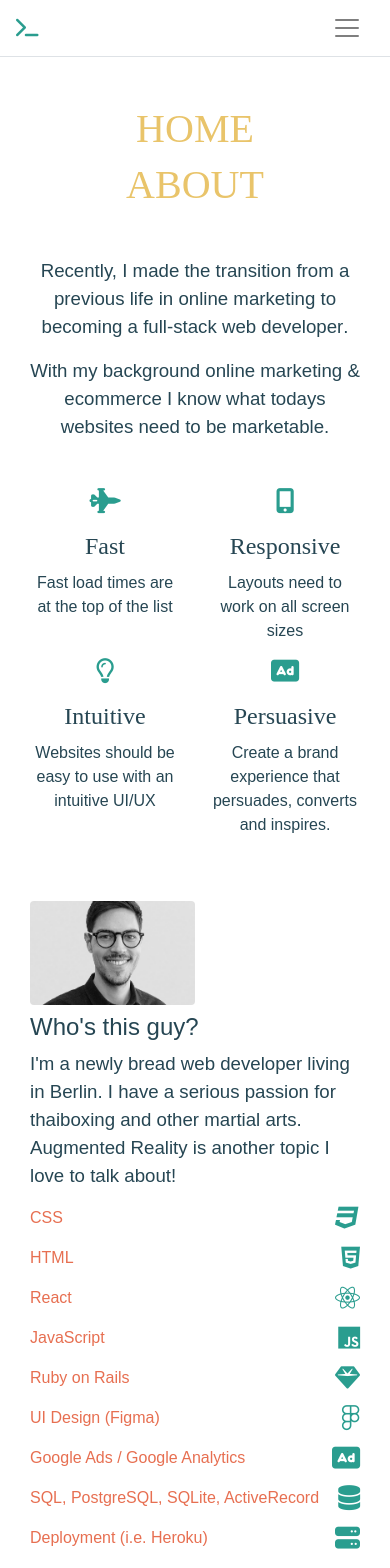
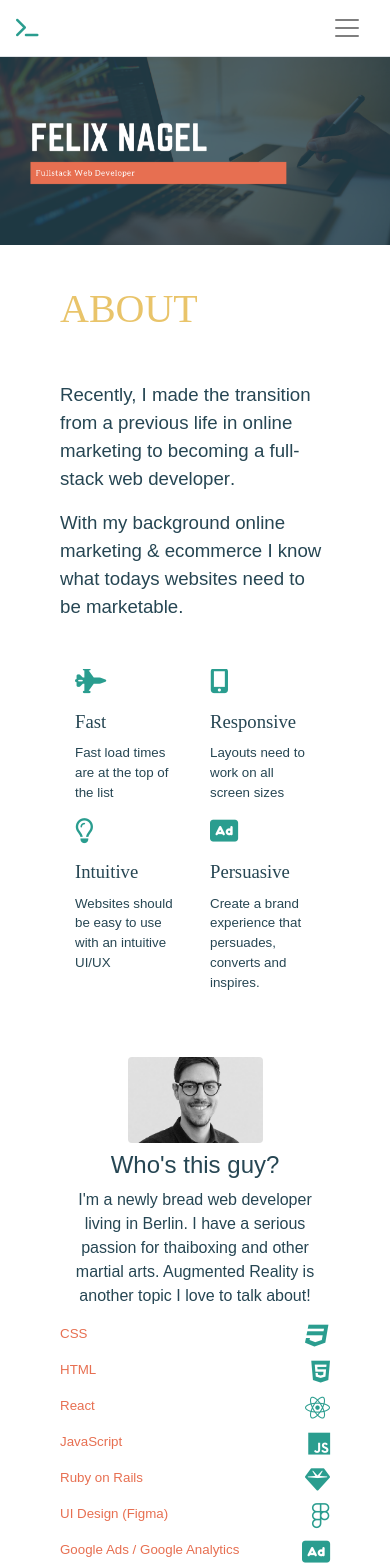
Before and after one commit to fenagel/portfolio, a React (Create React App) app: page / in a window 390 px wide. Shown: the top 1568 px of the page. Built offline with nearby package versions, Linux system fonts and the light colour scheme.

Commit message:
media queries

```diff
--- a/src/About.css
+++ b/src/About.css
@@ -2,8 +2,30 @@
   text-align: center;
 }
 
+.Animation {
+  animation-duration: 4s;
+  animation-name: slidein;
+  animation-iteration-count: 1;
+  overflow: hidden;
+  width: 100%;
+}
+
 .About-Card {
   font-size: 12pt;
+  position: absolute;
+  left: -1200px;
+  -webkit-animation: slide 1s forwards;
+  -webkit-animation-delay: 1.5s;
+  animation: slide 1s forwards;
+  animation-delay: 1.5s;
+}
+
+@-webkit-keyframes slide {
+    100% { left: 15px; }
+}
+
+@keyframes slide {
+    100% { left: 15px; }
 }
 
 .About-Label {
@@ -37,3 +59,25 @@
   object-fit: cover;
   width: 50%;
 }
+
+@media (max-width: 767.98px) {
+  .About {
+    text-align: left;
+  }
+
+  .About-Card {
+    font-size: 10pt;
+  }
+
+  .About-Label {
+    font-size: 14pt;
+  }
+
+  .Who-This {
+    font-size: 12pt;
+    text-align: center;
+  }
+  .Skill-Item {
+    font-size: 10pt;
+  }
+}
--- a/src/About.js
+++ b/src/About.js
@@ -2,16 +2,17 @@ import React from "react";
 import './About.css';
 import profile from './images/profile.jpg';
 import Image from 'react-bootstrap/Image';
+import Container from 'react-bootstrap/Container';
 import Row from 'react-bootstrap/Row';
 import Col from 'react-bootstrap/Col';
 
 function About(props) {
   return (
-    <div className="About">
+    <Container className="About">
       <h1 className="Header mb-5">ABOUT</h1>
       <p className="Header-p">Recently, I made the transition from a previous life in <strong>online marketing</strong> to becoming a <strong>full-stack web developer</strong>.</p>
       <p className="Header-p">With my background online marketing & ecommerce <strong>I know what todays websites need</strong> to be marketable.</p>
-      <Row className="align-items-start mt-5 mb-5">
+      <Row className="align-items-start mt-5 mb-5 Animation">
         <Col xs={6} md={3} className="About-Card">
           <i className="fas fa-fighter-jet"></i>
           <h4 className="About-Label">Fast</h4>
@@ -69,7 +70,7 @@ function About(props) {
             <i className="fas fa-ad"></i>
           </Row>
           <Row className="Skill-Item justify-content-between">
-            <p>SQL, PostgreSQL, SQLite, ActiveRecord</p>
+            <p>SQL, PostgreSQL, ActiveRecord</p>
             <i className="fas fa-database"></i>
           </Row>
           <Row className="Skill-Item justify-content-between">
@@ -79,7 +80,7 @@ function About(props) {
 
         </Col>
       </Row>
-    </div>
+    </Container>
 
   )
 }
--- a/src/App.css
+++ b/src/App.css
@@ -12,6 +12,7 @@
   color:#e9c46a;
   font-family:"Raleway-bold";
   font-size: 30pt;
+  padding-top: 40px;
 }
 
 .Header-p {
--- a/src/App.js
+++ b/src/App.js
@@ -2,7 +2,6 @@ import React from 'react';
 import './App.css';
 import { BrowserRouter, Route, Link } from 'react-router-dom';
 
-import Container from 'react-bootstrap/Container';
 import NavBar from 'react-bootstrap/NavBar';
 import Nav from 'react-bootstrap/Nav';
 
@@ -15,7 +14,7 @@ function App() {
   return (
     <BrowserRouter>
       <div className="App">
-      <NavBar className="border-bottom mb-5 App-Navbar" expand="lg" sticky="top" >
+        <NavBar className="border-bottom App-Navbar" expand="lg" sticky="top" >
               <NavBar.Brand><i className="fas fa-terminal"></i></NavBar.Brand>
               <NavBar.Toggle aria-controls="Navbar Toggle" className="border-0"/>
               <NavBar.Collapse id="navbar-toggle">
@@ -27,12 +26,10 @@ function App() {
                 </Nav>
               </NavBar.Collapse>
             </NavBar>
-        <Container fixed="top" fluid={false} >
           <Route exact path="/" component={Home} />
           <Route path="/about" component={About} />
           <Route path="/projects" component= {Projects} />
           <Route path="/resume" component={Resume} />
-        </Container>
       </div>
     </BrowserRouter>
   );
--- a/src/Home.css
+++ b/src/Home.css
@@ -1,3 +1,8 @@
 .Home {
   text-align: center;
 }
+
+.Hero-Image {
+  object-fit: cover;
+  width: 100%;
+}
--- a/src/Home.js
+++ b/src/Home.js
@@ -1,16 +1,22 @@
 import React from "react";
+import Image from 'react-bootstrap/Image';
+import Container from 'react-bootstrap/Container';
 import About from './About';
 import Projects from './Projects';
 import Resume from './Resume';
 import './Home.css';
 
+import hero from './images/hero.png';
+
 function Home(props) {
   return (
     <div className="Home">
-      <h1 className="Header">HOME</h1>
+      <Image src={hero} href="" lt="hero image" className="Hero-Image" />
+      <Container fixed="top" fluid={false} >
       <About />
       <Projects />
       <Resume />
+      </Container>
     </div>
   )
 }
--- a/src/Projects.js
+++ b/src/Projects.js
@@ -1,4 +1,5 @@
 import React from "react";
+import Container from 'react-bootstrap/Container';
 import Row from 'react-bootstrap/Row';
 import Col from 'react-bootstrap/Col';
 import Thumbnail from './Thumbnail';
@@ -15,7 +16,7 @@ import todo from './images/todo.png';
 function Projects(props) {
   return (
     <div className="Projects">
-      <h1 className="Header">PROJECTS</h1>
+      <h1 className="Header mb-5">PROJECTS</h1>
       <Row>
         <Col xs={12} md={6} xl={4} className="mb-3">
           <Thumbnail
--- a/src/Resume.css
+++ b/src/Resume.css
@@ -123,3 +123,13 @@
   font-size: 40px;
   color:#2a9d8f;
 }
+
+@media (max-width: 767.98px) {
+  .Resume {
+    font-size: 10pt;
+    text-align: center;
+  }
+  .Resume h2 {
+    font-size: 12pt;
+  }
+}
--- a/src/Resume.js
+++ b/src/Resume.js
@@ -1,9 +1,10 @@
-import React from "react"
+import React from 'react';
+import Container from 'react-bootstrap/Container';
 import './Resume.css';
 
 function Resume(props) {
   return (
-    <div className="Resume">
+    <Container className="Resume mt-5">
       <h1 className="Header pt-2">RESUME</h1>
       <div class="timeline">
         <div class="container-timeline left">
@@ -32,7 +33,7 @@ function Resume(props) {
           </div>
         </div>
       </div>
-    </div>
+    </Container>
   )
 }
 
```
Also changed, not shown: src/images/hero.png (added). Lines whose indentation alone changed are shown as unchanged.
